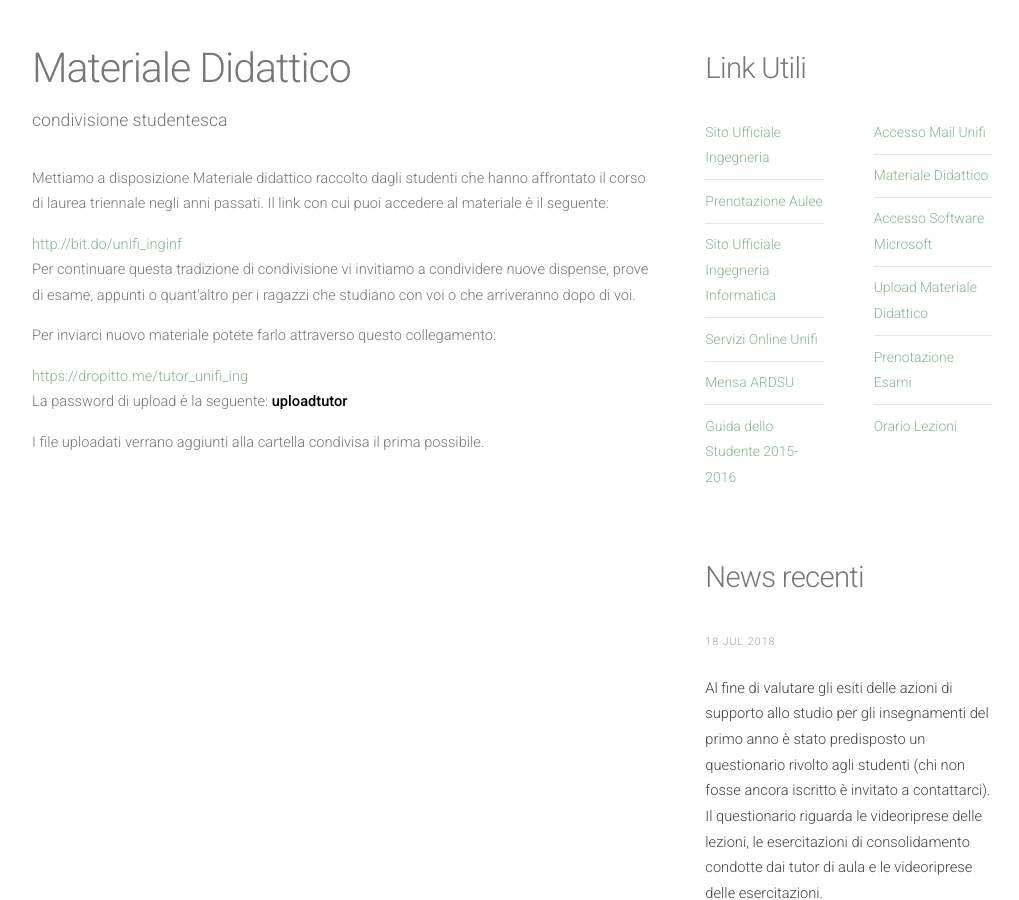
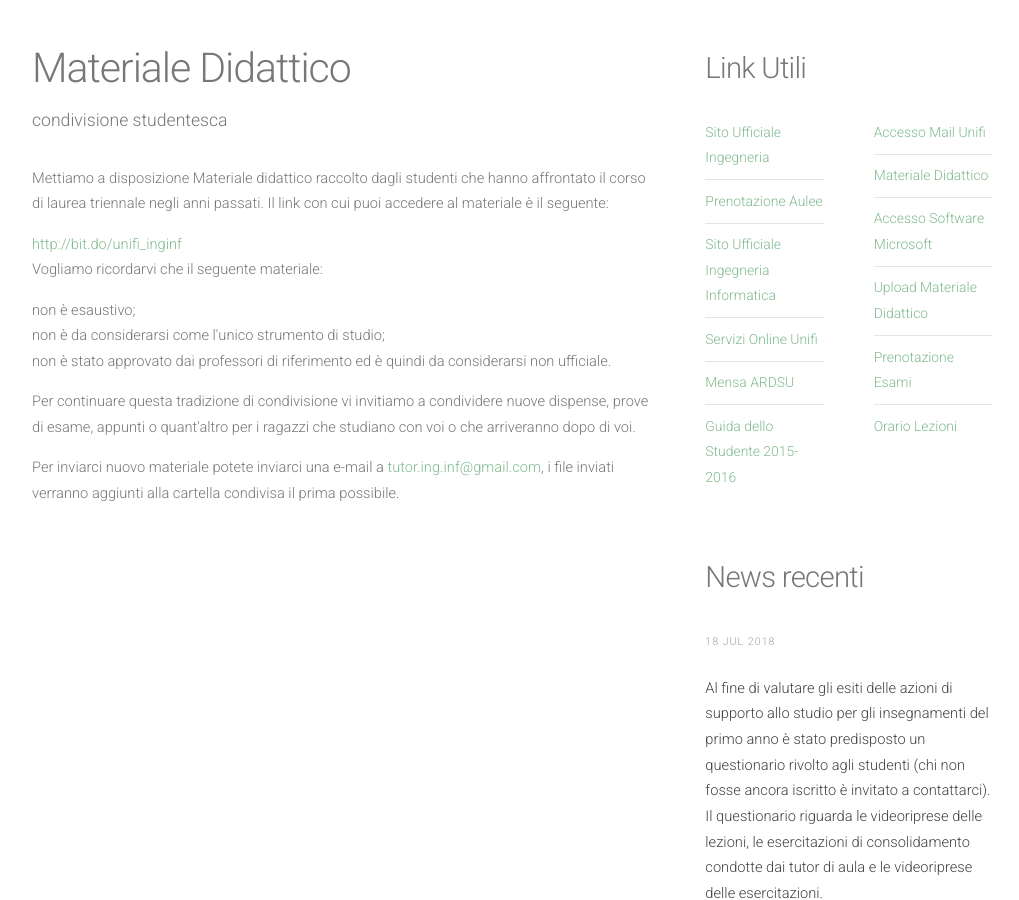
Before and after one commit to tutor-ing-inf-unifi/tutor-ing-inf-unifi.github.io, a Jekyll site: the page built from materiale.html, in a window 1280 px wide and 900 px high, scrolled down 410 px. Shown: the whole window, without its empty margins (128-1147 px from the left). Built offline with Jekyll 4.4.1, drawn with Linux system fonts in a browser that asks for light colours; nearby versions of some CDN libraries.

Commit message:
Modificata la pagina del materiale

```diff
--- a/materiale.html
+++ b/materiale.html
@@ -16,12 +16,17 @@ layout: default
 						</header>
 						<p>Mettiamo a disposizione Materiale didattico raccolto dagli studenti che hanno affrontato il corso di laurea triennale negli anni passati. Il link con cui puoi accedere al materiale è il seguente:</p>
 						<a  href="http://bit.do/unifi_inginf"> http://bit.do/unifi_inginf </a>
+                        <p>Vogliamo ricordarvi che il seguente materiale:
+                        <ul>
+                            <li>non è esaustivo;</li>
+                            <li>non è da considerarsi come l'unico strumento di studio;</li>
+                            <li>non è stato approvato dai professori di riferimento ed è quindi da considerarsi non ufficiale.</li>
+                        </ul>
+                        </p>
 						<p>Per continuare questa tradizione di condivisione vi invitiamo a condividere nuove dispense, prove di esame, appunti o quant'altro
 						per i ragazzi che studiano con voi o che arriveranno dopo di voi.</p>
-						<p> Per inviarci nuovo materiale potete farlo attraverso questo collegamento:</p>
-						<a href="https://dropitto.me/tutor_unifi_ing"> https://dropitto.me/tutor_unifi_ing </a>
-						<p> La password di upload è la seguente: <strong>uploadtutor</strong></p>
-						<p> I file uploadati verrano aggiunti alla cartella condivisa il prima possibile.</p>
+                        <p>Per inviarci nuovo materiale potete inviarci una e-mail a <a href="mailto:tutor.ing.inf@gmail.com">tutor.ing.inf@gmail.com</a>,
+                        i file inviati verranno aggiunti alla cartella condivisa il prima possibile.</p>
 					</section>
 				</div>
 				{% include sidebar.html %}
```
